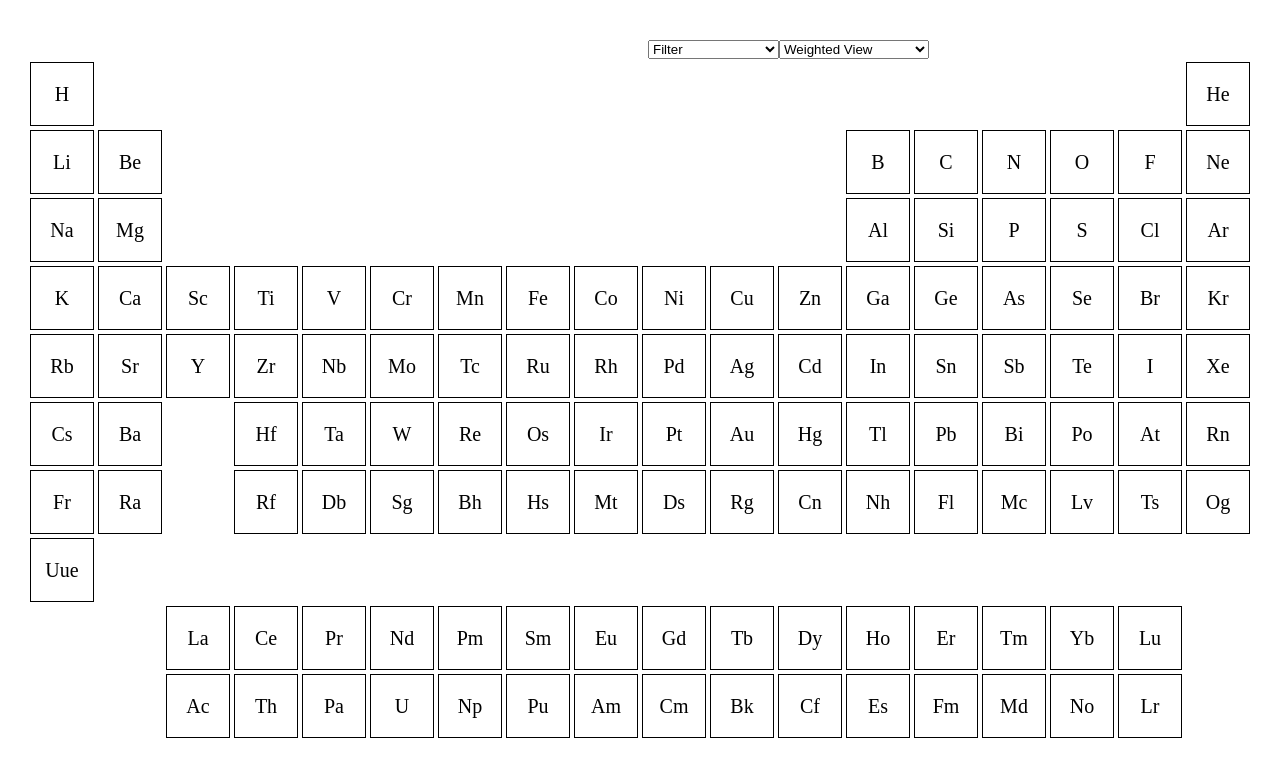
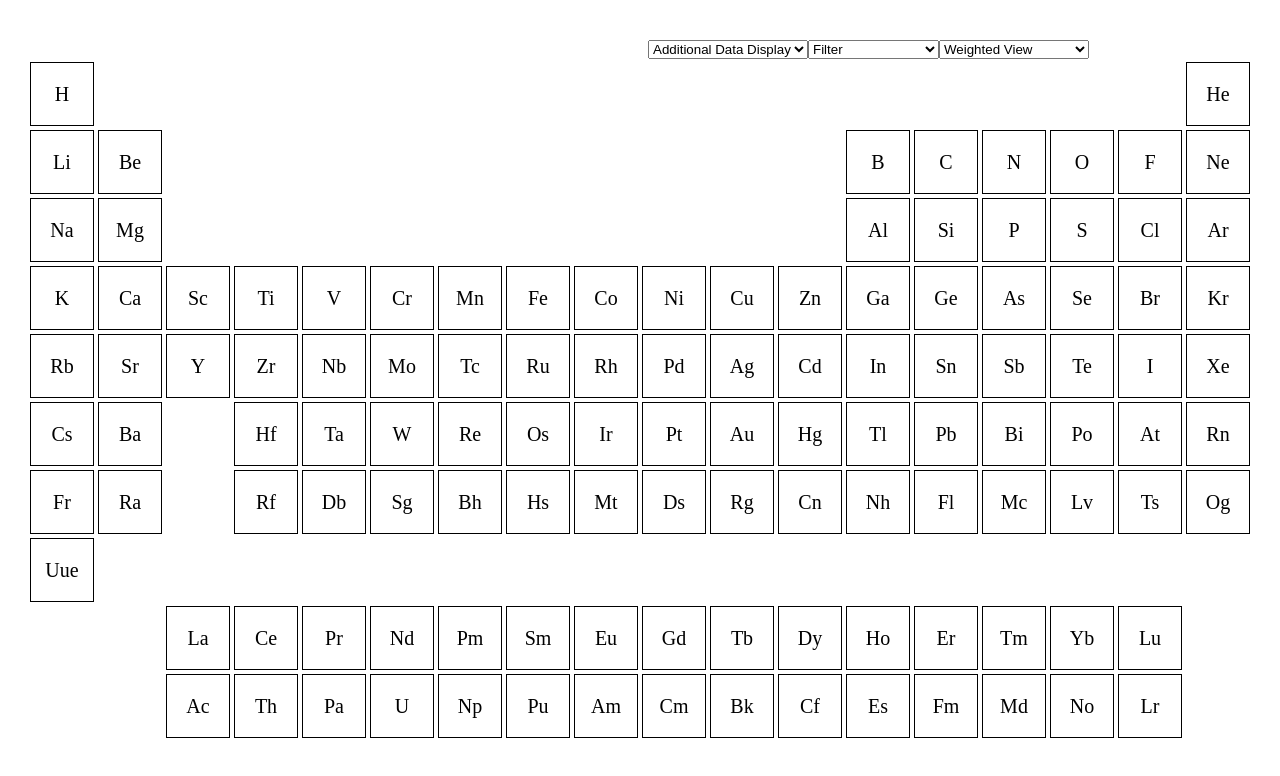
Before and after one commit to AlexRodgers11/PeriodicTableProject, a React app in the folder client/: page / in a window 1280 px wide. Shown: the top 776 px of the page. Built offline with nearby package versions, Linux system fonts and the light colour scheme.

Commit message:
create ElementData context and use it to display selected data below atomic symbol in an element

```diff
--- a/client/src/components/Controls/Controls.js
+++ b/client/src/components/Controls/Controls.js
@@ -2,13 +2,18 @@ import React from "react";
 import "./Controls.css";
 import { useWeightedView, useWeightedViewUpdate } from "../../contexts/WeightedView";
 import { useFilter, useFilterUpdate } from "../../contexts/Filter";
+import { useElementData, useElementDataUpdate } from "../../contexts/ElementData";
 
 
 export default function Controls() {
     const filter = useFilter();
     const setFilter = useFilterUpdate();
     const weightedView = useWeightedView();
-    const setSort = useWeightedViewUpdate();
+    const elementData = useElementData();
+    const setElementData = useElementDataUpdate();
+    const handleElementDataChange = evt => {
+        setElementData(evt.target.value);
+    }
 
     const handleFilterChange = evt => {
         setFilter(evt.target.value);
@@ -20,6 +25,12 @@ export default function Controls() {
 
     return (
         <div className="Controls">
+            <select value={elementData} onChange={handleElementDataChange}>
+                <option value="">Additional Data Display</option>
+                <option value="atomic_mass">Atomic Mass</option>
+                <option value="boil">Boiling Point</option>
+                <option value="melt">Melting Point</option>
+            </select>
             <select value={filter} onChange={handleFilterChange}>
                 <option value="">Filter</option>
                 <option value="discovered-by">Discovered By</option>
--- a/client/src/components/Element/Element.css
+++ b/client/src/components/Element/Element.css
@@ -11,6 +11,14 @@
   font-size: 1.25rem;
 }
 
+.Element_detail {
+  position: absolute;
+  bottom: 5%;
+  /* left: 0; */
+  margin: 0;
+  font-size: 0.625rem;
+}
+
 .Element:hover {
   transform: scale(1.25, 1.25);
   z-index: 1;
--- a/client/src/components/Element/Element.js
+++ b/client/src/components/Element/Element.js
@@ -1,8 +1,10 @@
 import React from "react";
 import "./Element.css";
 import { useDisplayedElement, useDisplayedElementUpdate } from "../../contexts/DisplayedElement";
+import { useElementData } from "../../contexts/ElementData";
 
 export default function Element(props) {
+    const elementData = useElementData();
     const setDisplayedElement = useDisplayedElementUpdate();
 
     const handleElementChange = () => {
@@ -10,6 +12,13 @@ export default function Element(props) {
         setDisplayedElement(props.element.name);
     }
     return (
-        <div className="Element" style={{gridRow: props.element.ypos, gridColumn: props.element.xpos}} onClick={handleElementChange}>{props.element.symbol}</div>
+        <div className="Element" style={{gridRow: props.element.ypos, gridColumn: props.element.xpos}} onClick={handleElementChange}>
+            {elementData &&
+                <p className="Element_detail">{props.element[elementData]}</p>
+            }
+            <p>
+                {props.element.symbol}
+            </p>
+        </div>
     );
 }
--- /dev/null
+++ b/client/src/contexts/ElementData.js
@@ -0,0 +1,24 @@
+import React, { useContext, useState } from "react";
+
+const ElementDataContext = React.createContext();
+const ElementDataUpdateContext = React.createContext();
+
+export function useElementData() {
+    return useContext(ElementDataContext);
+}
+
+export function useElementDataUpdate() {
+    return useContext(ElementDataUpdateContext);
+}
+
+export function ElementDataProvider({ children }) {
+    const [elementData, setElementData] = useState();
+
+    return (
+        <ElementDataContext.Provider value={elementData}>
+            <ElementDataUpdateContext.Provider value={setElementData}>
+                {children}
+            </ElementDataUpdateContext.Provider>
+        </ElementDataContext.Provider>
+    );
+}
--- a/client/src/index.js
+++ b/client/src/index.js
@@ -4,12 +4,15 @@ import App from "./App";
 import { DisplayedElementProvider } from "./contexts/DisplayedElement";
 import { FilterProvider } from "./contexts/Filter";
 import { WeightedViewProvider } from "./contexts/WeightedView";
+import { ElementDataProvider } from "./contexts/ElementData";
 
 ReactDOM.render(
     <DisplayedElementProvider>
         <WeightedViewProvider>
             <FilterProvider>
-                <App />
+                <ElementDataProvider>
+                    <App />
+                </ElementDataProvider>
             </FilterProvider>
         </WeightedViewProvider>
     </DisplayedElementProvider>
```
